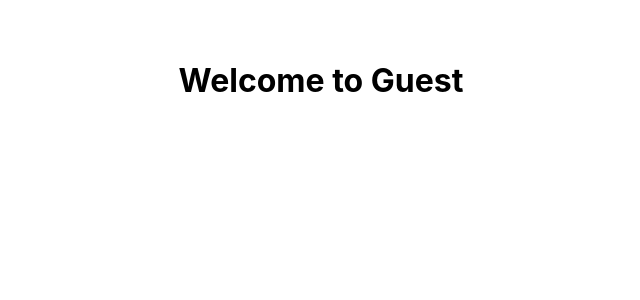
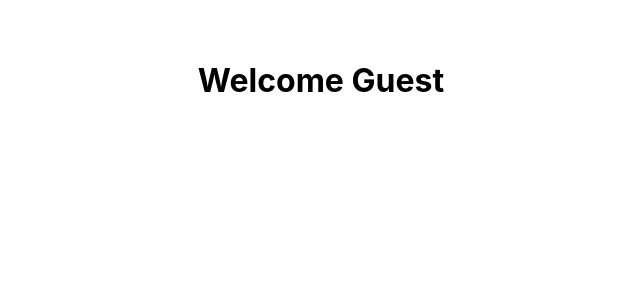
Before and after one commit to Elbie-em/React-Recap, a React (Create React App) app: page / in a window 1280 px wide. Shown: the top 300 px of the page, without its empty margins (319-959 px from the left). Built offline with nearby package versions, Linux system fonts and the light colour scheme.

Commit message:
Add other ways of conditional rendering

```diff
--- a/src/components/UserGreeting.js
+++ b/src/components/UserGreeting.js
@@ -10,6 +10,28 @@ class UserGreeting extends Component {
   }
 
   render() {
+
+    /**
+    // Short circuit Operator
+    return this.state.isLoggedIn && <div>Welcome to React</div>
+    //Tenerary Operator
+
+    return this.state.isLoggedIn ? (<div>Welcome to React</div>) : (<div>Welcome Guest</div>)
+
+    //Elements variables
+
+    let message;
+    if(this.state.isLoggedIn){
+      message = <h1>Welcome to React</h1>
+    }else{
+      message = <h1>Welcome Guest</h1>
+    }
+
+    return <div>{message}</div>
+
+    */
+
+    //Conditional Rendering
     if (this.state.isLoggedIn){
       return (
         <div>
@@ -19,7 +41,7 @@ class UserGreeting extends Component {
     }else{
       return (
         <div>
-          <h1>Welcome to Guest</h1>
+          <h1>Welcome Guest</h1>
         </div>
       )
     }
```
